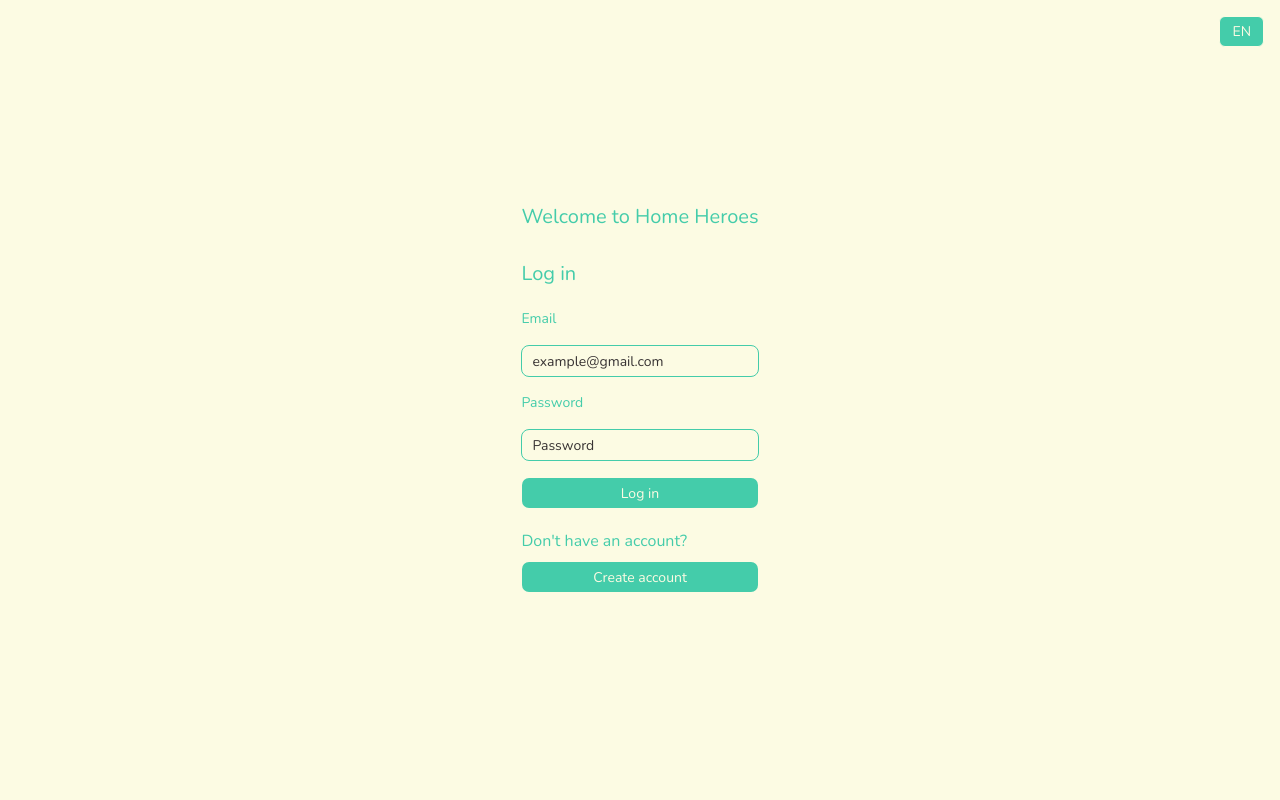
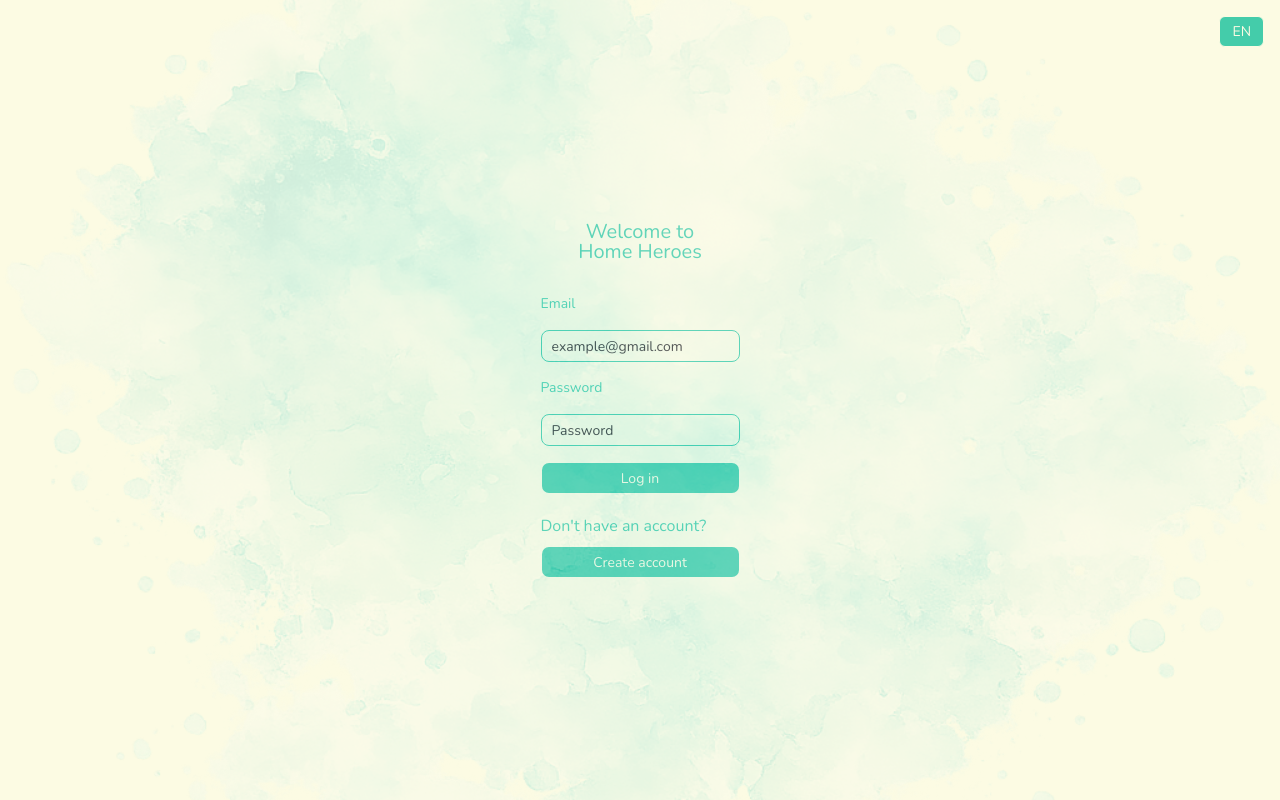
Before and after one commit to german-kot-begemot/familyApp, a React (Vite) app: page /login in a window 1280 px wide. Built offline with nearby package versions, Linux system fonts and the light colour scheme.

Commit message:
fix: fix bug translate

```diff
--- a/src/features/auth/RegisterForm.tsx
+++ b/src/features/auth/RegisterForm.tsx
@@ -1,7 +1,9 @@
 import { Button } from '@/components/ui/button';
 import { Input } from '@/components/ui/input';
+import { useTranslation } from 'react-i18next';
 
 export const RegisterForm = () => {
+  const { t } = useTranslation();
   const handleSubmit = (e: React.FormEvent<HTMLFormElement>) => {
     e.preventDefault();
   };
@@ -9,19 +11,19 @@ export const RegisterForm = () => {
   return (
     <form onSubmit={handleSubmit} className="flex flex-col gap-4">
       <label htmlFor="name-reg" className="text-sm">
-        Name
+        {t('auth.name')}
       </label>
       <Input
         type="text"
         id="name-reg"
         name="name-reg"
         autoComplete="name"
-        placeholder="Name"
+        placeholder={t('auth.name')}
         required
       />
 
       <label htmlFor="email-reg" className="text-sm">
-        Email
+        {t('auth.email')}
       </label>
       <Input
         type="email"
@@ -33,33 +35,33 @@ export const RegisterForm = () => {
       />
 
       <label htmlFor="password-reg" className="text-sm">
-        Password
+        {t('auth.password')}
       </label>
       <Input
         type="password"
         id="password-reg"
         name="password-reg"
         autoComplete="current-password"
-        placeholder="Password"
+        placeholder={t('auth.password')}
         pattern="(?=.*\d)(?=.*[a-z])(?=.*[A-Z]).{8,}"
         required
       />
 
       <label htmlFor="confirm-password-reg" className="text-sm">
-        Confirm password
+        {t('auth.confirmPassword')}
       </label>
       <Input
         type="password"
         id="confirm-password-reg"
         name="confirm-password-reg"
         autoComplete="current-password"
-        placeholder="Password"
+        placeholder={t('auth.confirmPassword')}
         pattern="(?=.*\d)(?=.*[a-z])(?=.*[A-Z]).{8,}"
         required
       />
 
       <Button type="submit" className="mt-4 w-full py-2 font-medium">
-        Create account
+        {t('auth.createAccount')}
       </Button>
     </form>
   );
--- a/src/i18n/de.ts
+++ b/src/i18n/de.ts
@@ -1,6 +1,7 @@
 export const de = {
   auth: {
-    welcome: 'Willkommen bei Home Heroes',
+    welcome: 'Willkommen bei',
+    appName: 'Home Heroes',
     logIn: 'Anmelden',
     noPage: 'Noch kein Konto?',
     createAccount: 'Konto erstellen',
@@ -12,5 +13,7 @@ export const de = {
     signIn: 'Anmelden',
     regTitle: 'Erstelle dein Familienkonto',
     joinTitle: 'Werde Teil von Home Heroes',
+    confirmPassword: 'Passwort bestätigen',
+    name: 'Name',
   },
 };
--- a/src/i18n/en.ts
+++ b/src/i18n/en.ts
@@ -1,6 +1,7 @@
 export const en = {
   auth: {
-    welcome: 'Welcome to Home Heroes',
+    welcome: 'Welcome to',
+    appName: 'Home Heroes',
     logIn: 'Log in',
     noPage: "Don't have an account?",
     createAccount: 'Create account',
@@ -11,5 +12,7 @@ export const en = {
     signIn: 'Sign in',
     regTitle: 'Create your family account',
     joinTitle: 'Join Home Heroes',
+    confirmPassword: 'Confirm password',
+    name: 'Name',
   },
 };
--- a/src/i18n/ru.ts
+++ b/src/i18n/ru.ts
@@ -1,6 +1,7 @@
 export const ru = {
   auth: {
-    welcome: 'Добро пожаловать в Home Heroes',
+    welcome: 'Добро пожаловать в',
+    appName: 'Home Heroes',
     logIn: 'Войти',
     noPage: 'Нет аккаунта?',
     createAccount: 'Создать аккаунт',
@@ -12,5 +13,7 @@ export const ru = {
     signIn: 'Войти',
     regTitle: 'Создайте семейный аккаунт',
     joinTitle: 'Присоединяйтесь к Home Heroes',
+    confirmPassword: 'Подтвердите пароль',
+    name: 'Имя',
   },
 };
--- a/src/pages/LoginPage/LoginPage.tsx
+++ b/src/pages/LoginPage/LoginPage.tsx
@@ -3,6 +3,7 @@ import { Button } from '../../components/ui/button';
 import { useNavigate } from 'react-router-dom';
 import { useTranslation } from 'react-i18next';
 import { LanguageSwitcher } from '@/shared/ui/LanguageSwitcher';
+import bg from '@/assets/images/green-aqua.png';
 
 export const LoginPage = () => {
   const navigate = useNavigate();
@@ -14,13 +15,13 @@ export const LoginPage = () => {
   };
 
   return (
-    <main className="page-wrapper flex min-h-screen items-center justify-center flex-col">
+    <main className="relative page-wrapper flex min-h-screen items-center justify-center flex-col">
       <div className="absolute top-4 right-4">
         <LanguageSwitcher />
       </div>
       <div className="log-wrapper max-w-sm overflow-hidden flex flex-col p-10">
-        <h1 className=" text-5xl text-center pb-8">{t('auth.welcome')}</h1>
-        <h2 className="text-[#4ca] pb-5 text-[20px]">{t('auth.logIn')}</h2>
+        <h1 className=" text-5xl text-center">{t('auth.welcome')}</h1>
+        <h1 className=" text-5xl text-center pb-8">{t('auth.appName')}</h1>
         <LoginForm />
         <h2 className="text-[#4ca] pt-5 pb-2 text-start">{t('auth.noPage')}</h2>
         <Button
@@ -31,6 +32,11 @@ export const LoginPage = () => {
           {t('auth.createAccount')}
         </Button>
       </div>
+      <img
+        src={bg}
+        aria-hidden="true"
+        className="absolute  w-full h-full object-cover bottom-0 right-0 opacity-20 pointer-events-none"
+      />
     </main>
   );
 };
--- a/src/pages/LoginPage/RegisterPage.tsx
+++ b/src/pages/LoginPage/RegisterPage.tsx
@@ -9,9 +9,7 @@ export const RegisterPage = () => {
     <div className="page-wrapper flex min-h-screen items-center justify-center flex-col">
       <div className="btn-auth-wrapper max-w-sm overflow-hidden flex flex-col p-10">
         <h1 className=" text-5xl text-center pb-8">{t('auth.joinTitle')}</h1>
-        <h2 className="text-[#4ca] text-center pb-5 text-[20px]">
-          {t('auth.regTitle')}
-        </h2>
+        <h2 className="text-[#4ca] text-center pb-5">{t('auth.regTitle')}</h2>
         <RegisterForm />
 
         <p className="text-[#4ca] pt-5 pb-2 text-start text-[10px]">
--- a/src/shared/ui/LanguageSwitcher.tsx
+++ b/src/shared/ui/LanguageSwitcher.tsx
@@ -16,11 +16,14 @@ export const LanguageSwitcher = () => {
 
   return (
     <DropdownMenu>
-      <DropdownMenuTrigger className="px-3 py-1 border rounded-md text-sm">
+      <DropdownMenuTrigger className="px-3 py-1 border rounded-md text-sm outline-none focus:outline-none focus:ring-0 focus-visible:outline-none focus-visible:ring-0">
         {i18n.language.toUpperCase()}
       </DropdownMenuTrigger>
 
-      <DropdownMenuContent align="end" className="p-0">
+      <DropdownMenuContent
+        align="end"
+        className="p-0 outline-none focus:outline-none ring-0 focus:ring-0 focus-visible:outline-none focus-visible:ring-0"
+      >
         {languages.map((lang) => (
           <DropdownMenuItem
             key={lang.code}
```
Also changed, not shown: src/assets/images/green-aqua.png (added).
